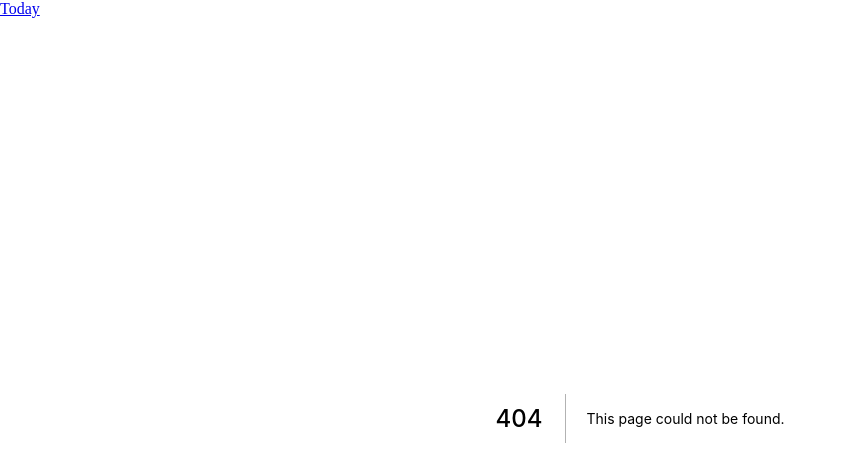
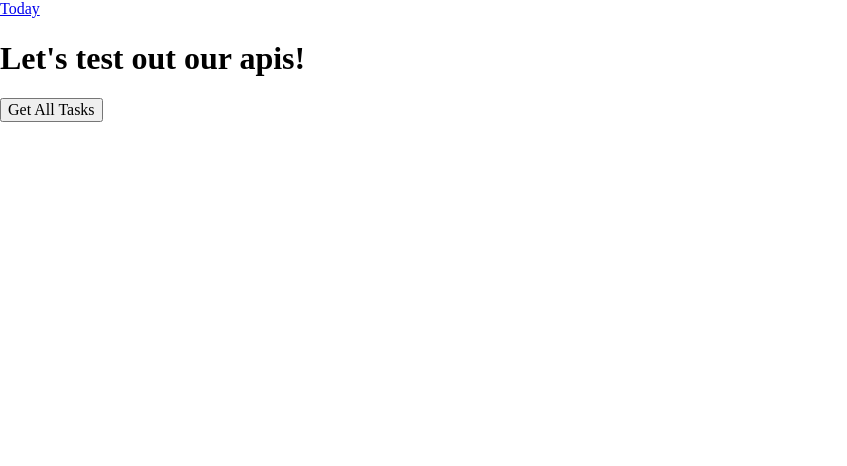
Before and after one commit to dillontitcomb/today, a Next.js app: page /testapis in a window 1280 px wide. Before the commit this address had no page. Shown: the top 466 px of the page, without its empty margins (0-847 px from the left). Built offline with nearby package versions, Linux system fonts and the light colour scheme.

Commit message:
add testapi page.

```diff
--- /dev/null
+++ b/pages/testapis.js
@@ -0,0 +1,18 @@
+export default function testapis() {
+  return (
+    <div>
+      <h1>Let's test out our apis!</h1>
+      <div>
+        <button value='/api/tasks' onClick={makeGetRequest}>
+          Get All Tasks
+        </button>
+      </div>
+    </div>
+  );
+}
+
+const makeGetRequest = async (e) => {
+  e.preventDefault();
+  const tasks = await fetch(e.target.value, { method: 'POST' });
+  console.log(tasks);
+};
```
